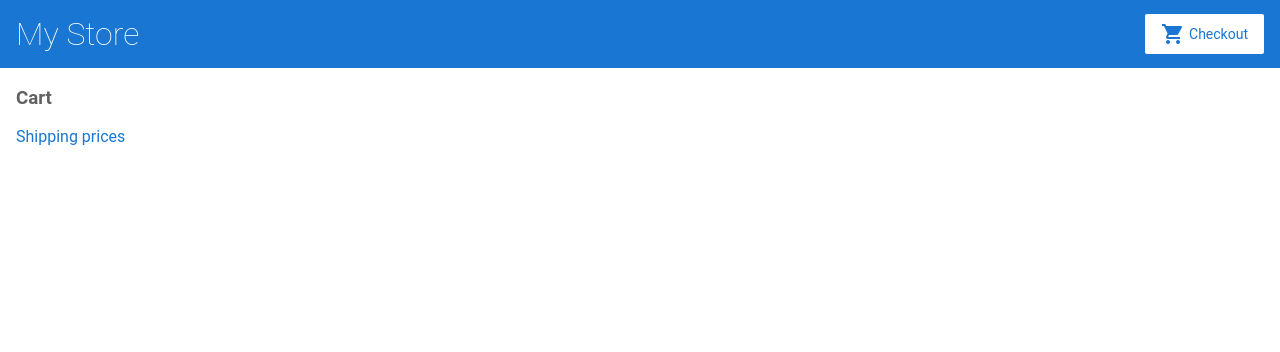
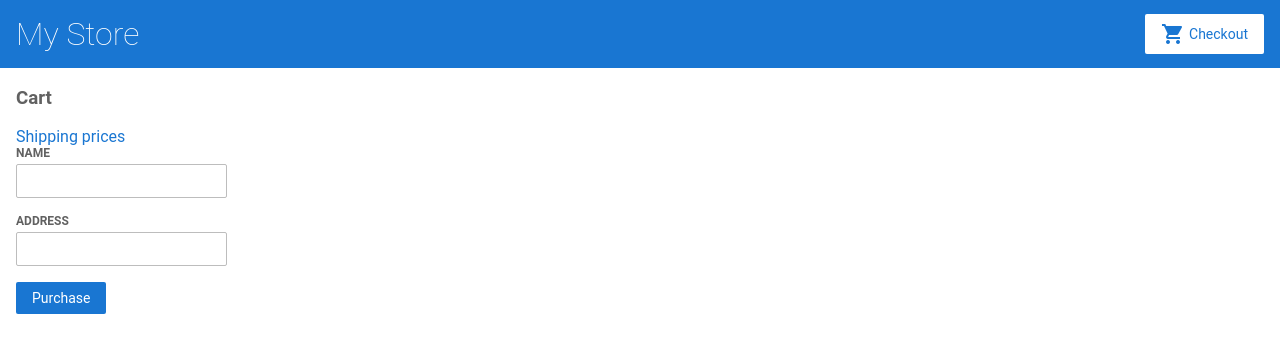
Before and after one commit to assiaMak/angular-myStore, an Angular app: page /cart in a window 1280 px wide. Shown: the top 352 px of the page. Built offline with nearby package versions, Linux system fonts and the light colour scheme.

Commit message:
adding purchase form

```diff
--- a/src/app/cart/cart.component.html
+++ b/src/app/cart/cart.component.html
@@ -6,3 +6,15 @@
   <span> {{ item.name }} </span>
   <span> {{ item.price | currency }}</span>
 </div>
+
+<form [formGroup]="checkoutForm" (ngSubmit)="onSubmit(checkoutForm.value)">
+  <div>
+    <label>Name</label>
+    <input type="text" formControlName="name"/>
+  </div>
+  <div>
+    <label>Address</label>
+    <input type="text" formControlName="address"/>
+  </div>
+  <button class="button" type="submit">Purchase</button>
+</form>
--- a/src/app/cart/cart.component.ts
+++ b/src/app/cart/cart.component.ts
@@ -1,4 +1,5 @@
 import { Component, OnInit } from '@angular/core';
+import { FormBuilder } from '@angular/forms';
 
 import { CartService } from '../cart.service'
 
@@ -10,11 +11,24 @@
 export class CartComponent implements OnInit {
 
   items;
-  constructor(private service : CartService) {
+  checkoutForm;
+  constructor(private service : CartService,
+              private formBuilder : FormBuilder) {
     this.items = this.service.getItems();
+
+    this.checkoutForm = this.formBuilder.group({
+      name : '',
+      address : ''
+    });
   }
 
   ngOnInit() {
   }
 
+  onSubmit(customerData){
+    console.warn('Your order has been submitted', customerData);
+    this.items = this.service.clearCart();
+    this.checkoutForm.reset();
+  }
+
 }
```
